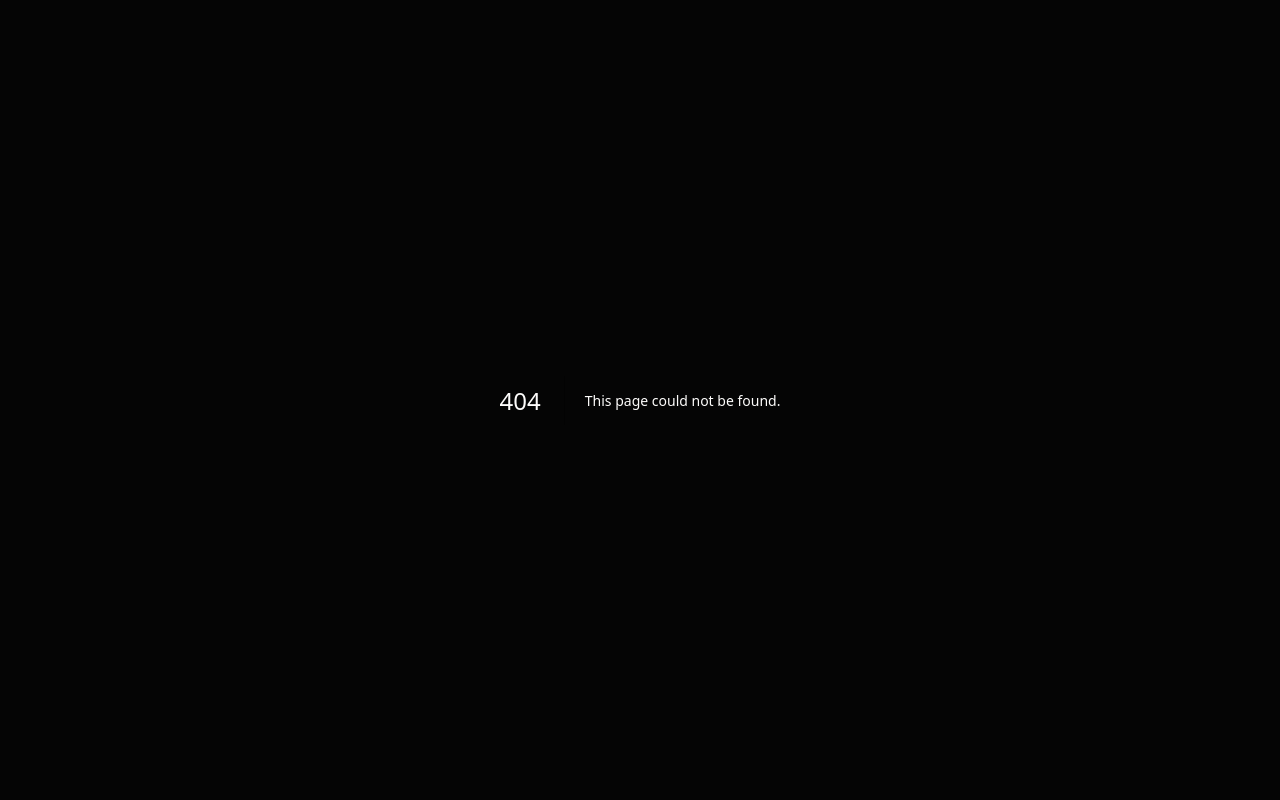
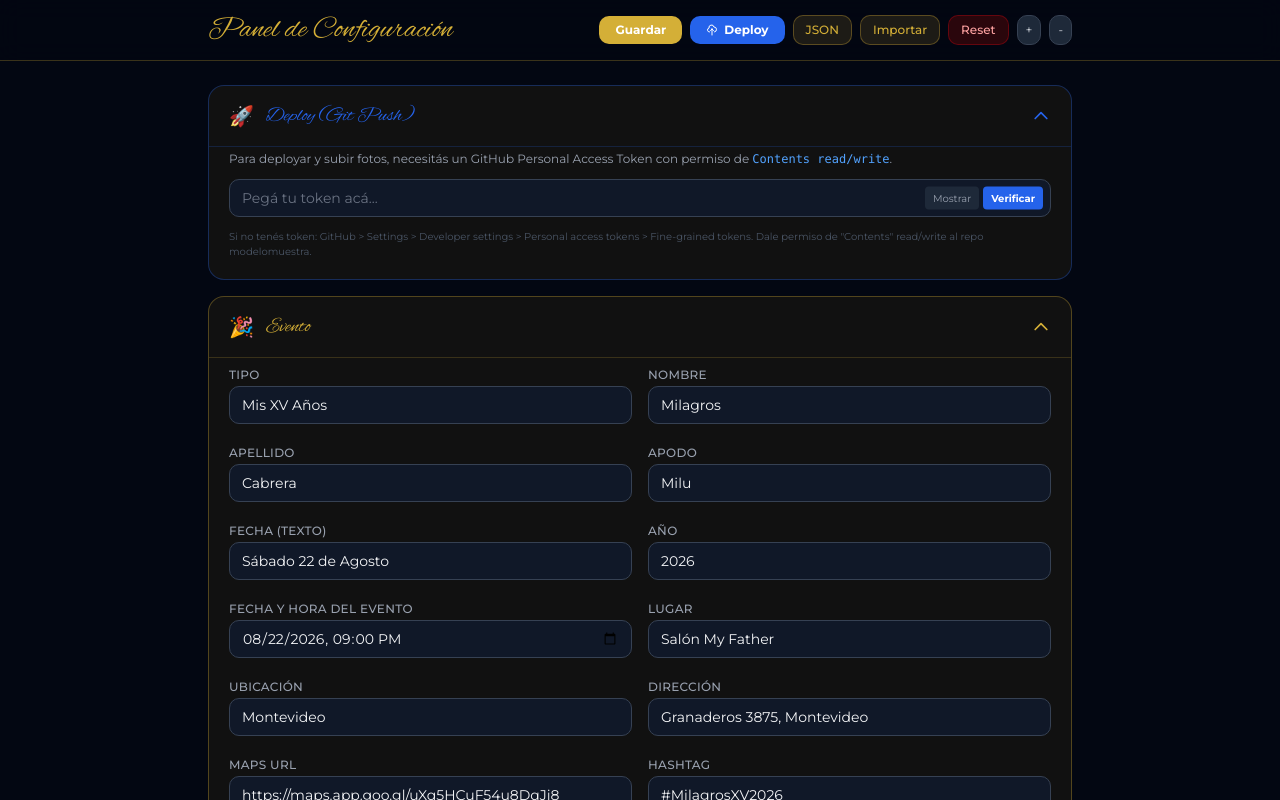
Before and after one commit to Sebasm2kuy/modelomuestra, a Next.js app: page /modelomuestra/admin in a window 1280 px wide. Before the commit this address had no page. Built offline with nearby package versions, Linux system fonts and the light colour scheme; a web font is replaced by a local one.

Commit message:
fix: update basePath and all references from Miluaistudio to modelomuestra

```diff
--- a/next.config.ts
+++ b/next.config.ts
@@ -2,7 +2,7 @@ import type { NextConfig } from "next";
 
 const nextConfig: NextConfig = {
   output: "export",
-  basePath: "/Miluaistudio",
+  basePath: "/modelomuestra",
   trailingSlash: true,
   images: {
     unoptimized: true,
--- a/src/app/admin/page.tsx
+++ b/src/app/admin/page.tsx
@@ -517,7 +517,7 @@ export default function AdminPage() {
     }
     setTokenStatus('checking')
     try {
-      const res = await fetch('https://api.github.com/repos/Sebasm2kuy/Miluaistudio/contents/src/data/config.ts', {
+      const res = await fetch('https://api.github.com/repos/Sebasm2kuy/modelomuestra/contents/src/data/config.ts', {
         headers: { Authorization: `Bearer ${token}`, Accept: 'application/vnd.github.v3+json' },
       })
       if (res.ok) {
@@ -740,7 +740,7 @@ export default function AdminPage() {
                   </div>
                 )}
                 <p className="text-[10px] text-gray-600">
-                  Si no tenés token: GitHub &gt; Settings &gt; Developer settings &gt; Personal access tokens &gt; Fine-grained tokens. Dale permiso de &quot;Contents&quot; read/write al repo Miluaistudio.
+                  Si no tenés token: GitHub &gt; Settings &gt; Developer settings &gt; Personal access tokens &gt; Fine-grained tokens. Dale permiso de &quot;Contents&quot; read/write al repo modelomuestra.
                 </p>
               </div>
             </div>
--- a/src/app/layout.tsx
+++ b/src/app/layout.tsx
@@ -22,7 +22,7 @@ const montserrat = Montserrat({
 });
 
 export const metadata: Metadata = {
-  metadataBase: new URL("https://sebasm2kuy.github.io/Miluaistudio/"),
+  metadataBase: new URL("https://sebasm2kuy.github.io/modelomuestra/"),
   title: "Mis XV - Milagros Cabrera",
   description: "Invitación digital para los XV años de Milagros Cabrera. Sábado 22 de Agosto de 2026, Salón My Father, Montevideo.",
   keywords: ["XV años", "Milagros", "quinceañera", "Milu", "invitación", "Montevideo", "Uruguay"],
@@ -31,11 +31,11 @@ export const metadata: Metadata = {
     description: "Invitación digital para los XV años de Milagros Cabrera. Sábado 22 de Agosto de 2026, Salón My Father, Montevideo.",
     type: "website",
     locale: "es_UY",
-    url: "https://sebasm2kuy.github.io/Miluaistudio/",
+    url: "https://sebasm2kuy.github.io/modelomuestra/",
     siteName: "XV Años de Milagros",
     images: [
       {
-        url: "/Miluaistudio/invitacion-vertical.webp",
+        url: "/modelomuestra/invitacion-vertical.webp",
         width: 1080,
         height: 1350,
         alt: "Invitación XV Años de Milagros Cabrera",
@@ -46,7 +46,7 @@ export const metadata: Metadata = {
     card: "summary_large_image",
     title: "Mis XV - Milagros Cabrera",
     description: "Invitación digital para los XV años de Milagros Cabrera",
-    images: ["/Miluaistudio/invitacion-vertical.webp"],
+    images: ["/modelomuestra/invitacion-vertical.webp"],
   },
 };
 
--- a/src/components/footer.tsx
+++ b/src/components/footer.tsx
@@ -14,7 +14,7 @@ export default function Footer() {
 
     if (clickCount.current >= 5) {
       clickCount.current = 0
-      window.location.href = '/Miluaistudio/admin'
+      window.location.href = '/modelomuestra/admin'
     }
   }, [])
 
--- a/src/components/loading-screen.tsx
+++ b/src/components/loading-screen.tsx
@@ -5,11 +5,11 @@ import { useConfig } from '@/hooks/useConfig'
 interface LoadingScreenProps { onDone: () => void }
 
 const ASSETS = [
-  '/Miluaistudio/gallery/gallery1.webp',
-  '/Miluaistudio/gallery/gallery2.webp',
-  '/Miluaistudio/gallery/gallery3.webp',
-  '/Miluaistudio/gallery/gallery4.webp',
-  '/Miluaistudio/invitacion-vertical.webp',
+  '/modelomuestra/gallery/gallery1.webp',
+  '/modelomuestra/gallery/gallery2.webp',
+  '/modelomuestra/gallery/gallery3.webp',
+  '/modelomuestra/gallery/gallery4.webp',
+  '/modelomuestra/invitacion-vertical.webp',
 ]
 
 function preloadImages(urls: string[]): Promise<void> {
--- a/src/data/config.ts
+++ b/src/data/config.ts
@@ -161,20 +161,20 @@ const config: SiteConfig = {
     "botonSubir": "Dejale un recuerdo",
     "fotos": [
       {
-        "webp": "/Miluaistudio/gallery/gallery1.webp",
-        "fallback": "/Miluaistudio/gallery/gallery1.jpg"
+        "webp": "/modelomuestra/gallery/gallery1.webp",
+        "fallback": "/modelomuestra/gallery/gallery1.jpg"
       },
       {
-        "webp": "/Miluaistudio/gallery/gallery2.webp",
-        "fallback": "/Miluaistudio/gallery/gallery2.jpg"
+        "webp": "/modelomuestra/gallery/gallery2.webp",
+        "fallback": "/modelomuestra/gallery/gallery2.jpg"
       },
       {
-        "webp": "/Miluaistudio/gallery/gallery3.webp",
-        "fallback": "/Miluaistudio/gallery/gallery3.jpg"
+        "webp": "/modelomuestra/gallery/gallery3.webp",
+        "fallback": "/modelomuestra/gallery/gallery3.jpg"
       },
       {
-        "webp": "/Miluaistudio/gallery/gallery4.webp",
-        "fallback": "/Miluaistudio/gallery/gallery4.jpg"
+        "webp": "/modelomuestra/gallery/gallery4.webp",
+        "fallback": "/modelomuestra/gallery/gallery4.jpg"
       }
     ]
   },
@@ -212,8 +212,8 @@ const config: SiteConfig = {
     "frase": "Con amor, para un día inolvidable"
   },
   "invitacion": {
-    "imagen": "/Miluaistudio/invitacion-vertical.webp",
-    "imagenFallback": "/Miluaistudio/invitacion-vertical.png",
+    "imagen": "/modelomuestra/invitacion-vertical.webp",
+    "imagenFallback": "/modelomuestra/invitacion-vertical.png",
     "textoAbrir": "Toca para abrir"
   },
   "countdown": {
@@ -231,10 +231,10 @@ const config: SiteConfig = {
   },
   "fondo": {
     "fotos": [
-      "/Miluaistudio/gallery/gallery1.webp",
-      "/Miluaistudio/gallery/gallery2.webp",
-      "/Miluaistudio/gallery/gallery3.webp",
-      "/Miluaistudio/gallery/gallery4.webp"
+      "/modelomuestra/gallery/gallery1.webp",
+      "/modelomuestra/gallery/gallery2.webp",
+      "/modelomuestra/gallery/gallery3.webp",
+      "/modelomuestra/gallery/gallery4.webp"
     ]
   },
   "colores": {
--- a/src/lib/github-deploy.ts
+++ b/src/lib/github-deploy.ts
@@ -1,8 +1,8 @@
 // Deploy via GitHub API — works on static sites (GitHub Pages, etc.)
 
-const GITHUB_REPO = 'Sebasm2kuy/Miluaistudio'
+const GITHUB_REPO = 'Sebasm2kuy/modelomuestra'
 const CONFIG_PATH = 'src/data/config.ts'
-const BASE_PATH = '/Miluaistudio'
+const BASE_PATH = '/modelomuestra'
 
 // Type definitions are embedded here so we can build the full config.ts file
 const CONFIG_TYPES = `// ============================================================
@@ -185,7 +185,7 @@ export async function deployToGitHub(
 
 /**
  * Upload a file (image) to the repo via GitHub Contents API.
- * The file is stored under `public/uploads/` and served at `/Miluaistudio/uploads/filename`.
+ * The file is stored under `public/uploads/` and served at `/modelomuestra/uploads/filename`.
  */
 export async function uploadToGitHub(
   file: File,
```
